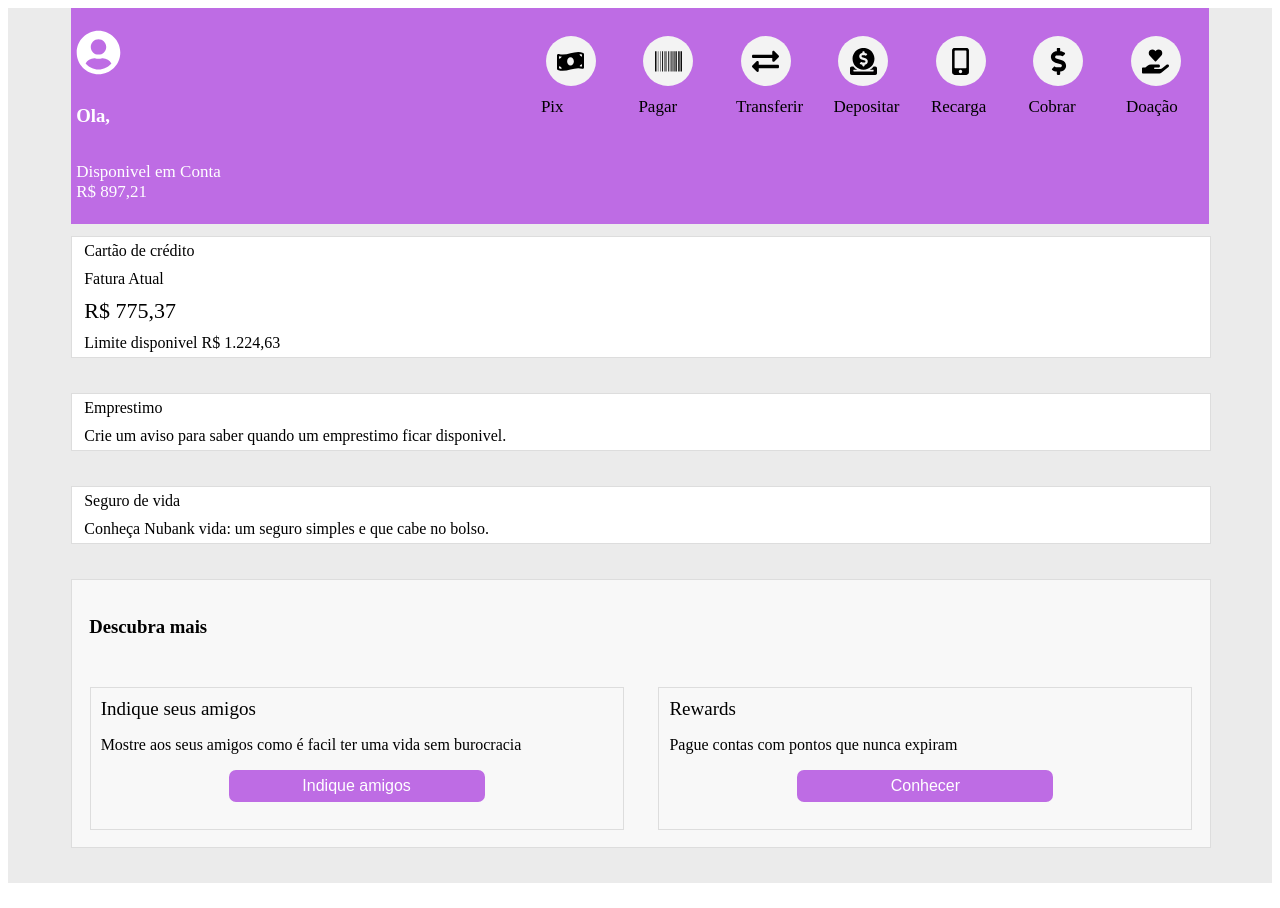
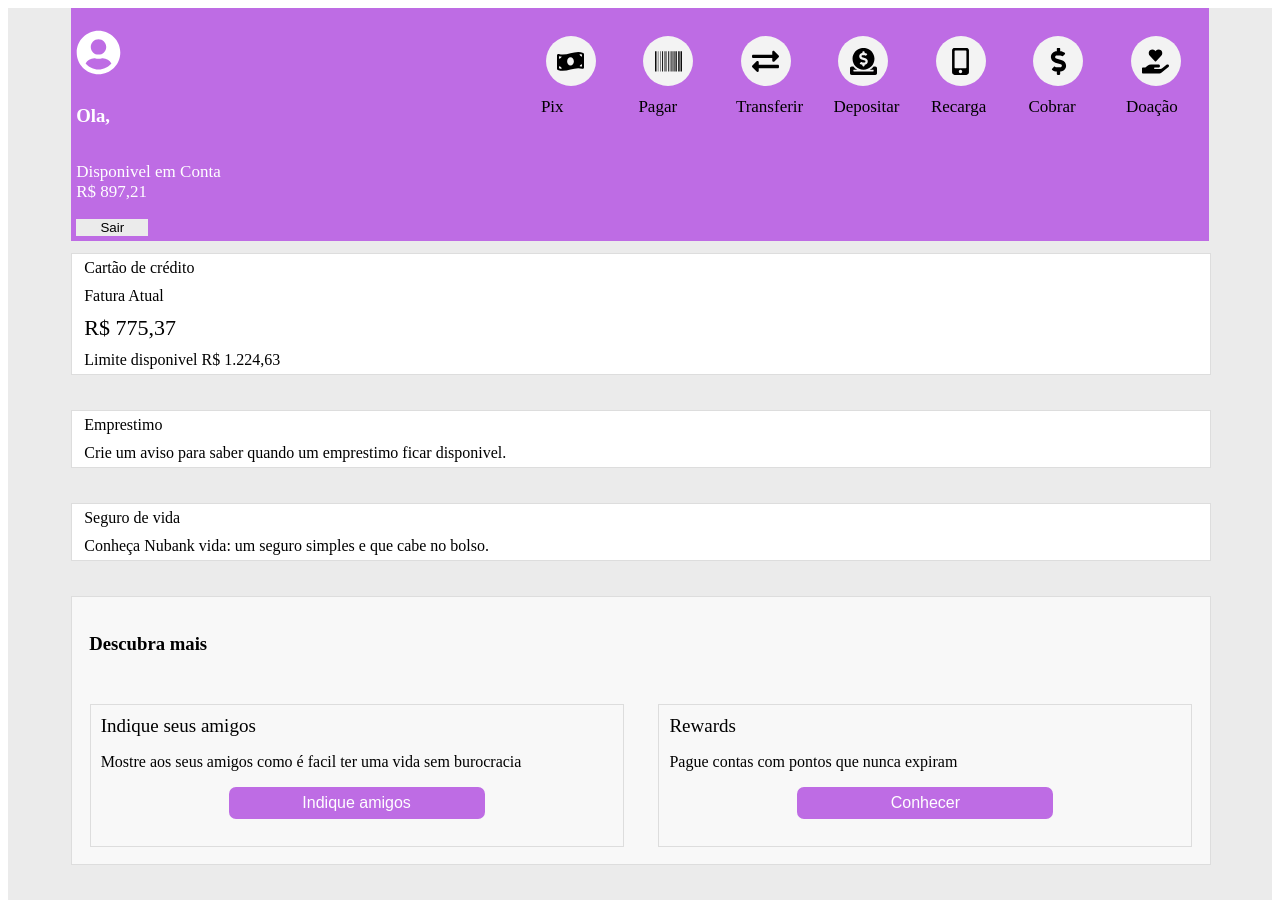
Before and after one commit to Roger-dornelles/App-Nubank, a React (Create React App) app: page /Home in a window 1280 px wide. Built offline with nearby package versions, Linux system fonts and the light colour scheme.

Commit message:
Adicionado botao de logout

```diff
--- a/src/pages/Home/index.js
+++ b/src/pages/Home/index.js
@@ -1,4 +1,5 @@
 import React,{useState} from 'react';
+import { useHistory } from 'react-router-dom';
 import  { Link } from 'react-router-dom';
 import {useSelector} from 'react-redux';
 
@@ -18,13 +19,19 @@ import {
   } from "react-icons/fa";
 
 const Home = ()=>{
+    const history = useHistory();
+
     const name = useSelector(state=>state.usuario.name);
-   const [warnings,setWarnings] =useState('');
-   const [openMenu,setOpenMenu] = useState(false);
 
-   const handleOpenMenu = ()=>{
+    const [warnings,setWarnings] =useState('');
+    const [openMenu,setOpenMenu] = useState(false);
+
+    const handleLogout = ()=>{
+       history.replace('/');
+    }
+    const handleOpenMenu = ()=>{
        setOpenMenu(true);
-   }
+    }
 
     const handleWarning = ()=>{
 
@@ -51,6 +58,7 @@ const Home = ()=>{
                         <p>Disponivel em Conta <br/>
                             R$ 897,21
                         </p>
+                        <button onClick={handleLogout}>Sair</button>
                     </div>
 
                     <div className="icons">
--- a/src/pages/Home/styled.js
+++ b/src/pages/Home/styled.js
@@ -33,6 +33,12 @@ export const CardPage = styled.div`
                 p{
                     font-size:17px;
                     line-height:20px;
+                }
+                button{
+                    width:50%;
+                    border:none;
+                    background-color: #ebebeb;
+                    cursor:pointer;
                 }
             }
 
```
